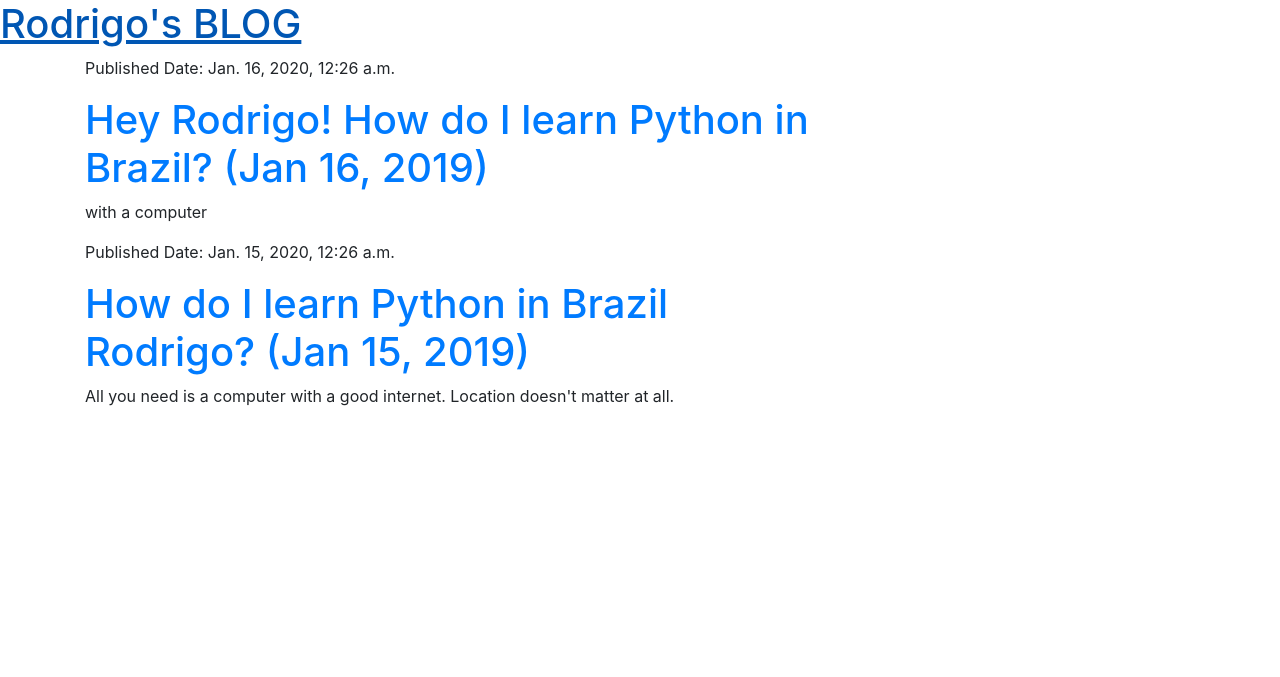
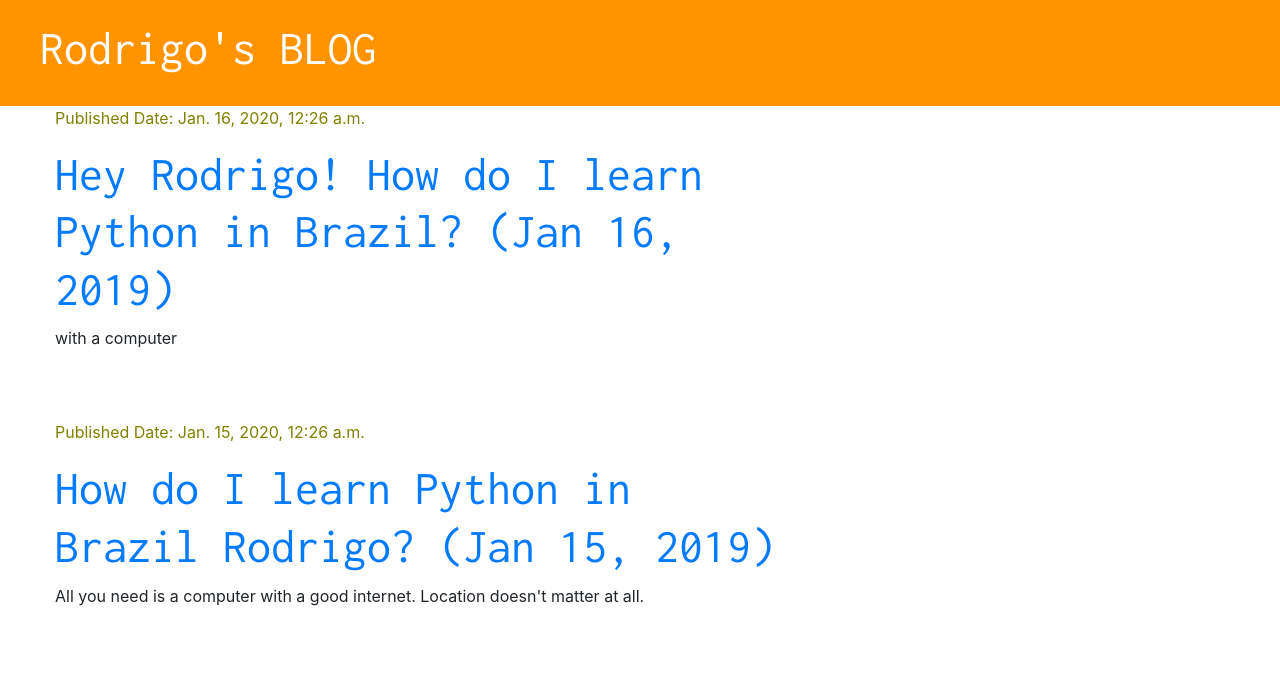
Before and after one commit to engineerGuigo/My-Blog-Django-Project, a Django app: page / in a window 1280 px wide. Shown: the top 677 px of the page. Run offline with Django 3.2, Linux system fonts and the light colour scheme; data comes from the database, SQL or seed files in the repository; some libraries are stand-ins or nearby versions.

Commit message:
Django dry principle with bootstrap and css

```diff
--- /dev/null
+++ b/project/static/css/project.css
@@ -0,0 +1,28 @@
+.page-header {
+    background-color: #ff9400;
+    margin-top: 0;
+    padding: 20px 20px 20px 40px;
+}
+
+.page-header h1, .page-header h1 a{
+    color: #ffffff;
+    font-size: 36pt;
+    text-decoration: none;
+}
+
+.content {
+    margin-left: 40px;
+}
+
+h1, h2, h3, h4 {
+    font-family: 'Tangerine', 'Inconsolata', 'Droid Sans', serif;
+    font-size: 48px;
+}
+
+.date {
+    color: olive
+}
+
+.post {
+    margin-bottom: 70px;
+}
--- a/project/templates/project/base.html
+++ b/project/templates/project/base.html
@@ -8,6 +8,7 @@
 <body>
     <link href="https://fonts.googleapis.com/css?family=Inconsolata&display=swap" rel="stylesheet" type="text/css">
     <link rel="stylesheet" href="https://stackpath.bootstrapcdn.com/bootstrap/4.4.1/css/bootstrap.min.css">
+    <link rel="stylesheet" href="{% static 'css/project.css' %}">
 </head>
 <body>
 
--- a/project/templates/project/post_detail.html
+++ b/project/templates/project/post_detail.html
@@ -1,11 +1,15 @@
 {% extends 'project/base.html' %}
 
 {% block content %}
+    <div class='post'>
+
         {% if post.published_date %}
-        <div>
+            <div class='date'>
                 {{ post.published_date }}
             </div>
         {% endif %}
+
         <h1>{{ post.title }}</h1>
         <p>{{ post.text|linebreaksbr }}</p>
+    </div>
 {% endblock %}
--- a/project/templates/project/post_list.html
+++ b/project/templates/project/post_list.html
@@ -2,10 +2,16 @@
 
 {% block content %}
     {% for post in posts %}
-        <div>
-            <p>Published Date: {{ post.published_date }}</p>
-            <h1><a href="{% url 'post_detail' pk=post.pk %}">{{ post.title }}</a></h1>
-            <p>{{ post.text|linebreaksbr }}</p>
-        <div>
+        <div class='post'>
+
+            <div class='date'>
+                <p>Published Date: {{ post.published_date }}</p>
+            </div>
+
+
+                <h1><a href="{% url 'post_detail' pk=post.pk %}">{{ post.title }}</a></h1>
+                <p>{{ post.text|linebreaksbr }}</p>
+
+        </div>
     {% endfor %}
 {% endblock %}
```
Lines whose indentation alone changed are shown as unchanged.
